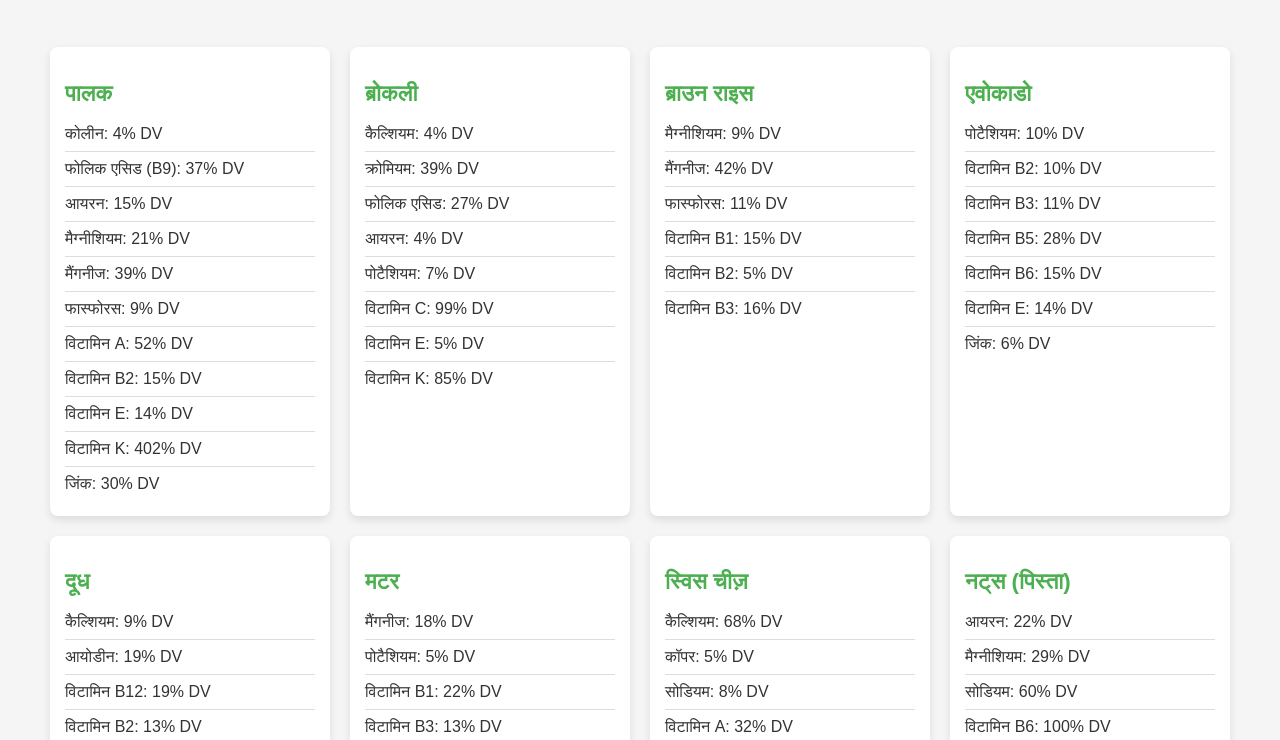
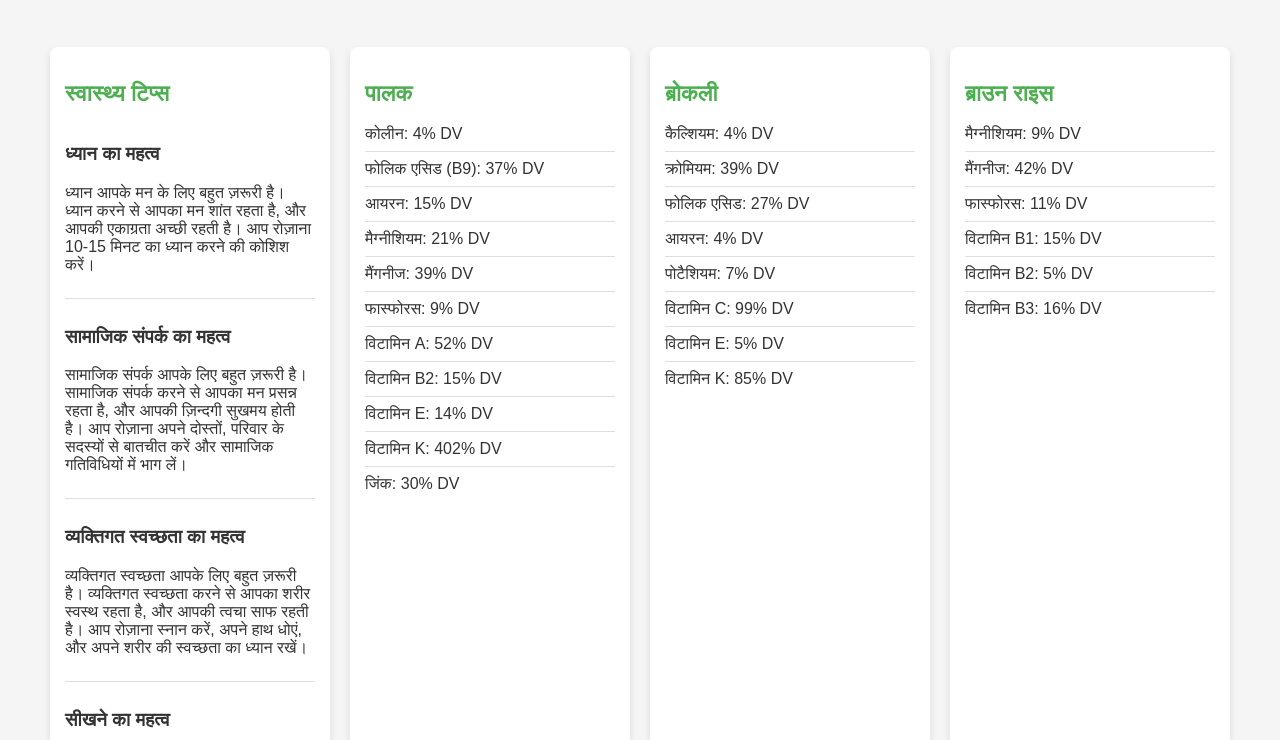
Before and after one commit to Wise-oo7/FoodFable, a plain HTML site: page Hindi2.html in a window 1280 px wide. Shown: the part 60-800 px from the top of the page. Drawn offline with Linux system fonts and the light colour scheme.

Commit message:
Update Hindi2.html

```diff
--- a/Hindi2.html
+++ b/Hindi2.html
@@ -3,7 +3,7 @@
 <head>
     <meta charset="UTF-8">
     <meta name="viewport" content="width=device-width, initial-scale=1.0">
-    <title>VitalMeal%</title>
+    <title>Meal</title>
     <style>
         body {
             font-family: Arial, sans-serif;
@@ -73,6 +73,28 @@
 <body>
     <h1>पोषण संबंधी जानकारी</h1>
     <div class="container">
+	<div class="card">
+  <h2>स्वास्थ्य टिप्स</h2>
+  <ul>
+    <li>
+      <h3>ध्यान का महत्व</h3>
+      <p>ध्यान आपके मन के लिए बहुत ज़रूरी है। ध्यान करने से आपका मन शांत रहता है, और आपकी एकाग्रता अच्छी रहती है। आप रोज़ाना 10-15 मिनट का ध्यान करने की कोशिश करें।</p>
+    </li>
+    <li>
+      <h3>सामाजिक संपर्क का महत्व</h3>
+      <p>सामाजिक संपर्क आपके लिए बहुत ज़रूरी है। सामाजिक संपर्क करने से आपका मन प्रसन्न रहता है, और आपकी ज़िन्दगी सुखमय होती है। आप रोज़ाना अपने दोस्तों, परिवार के सदस्यों से बातचीत करें और सामाजिक गतिविधियों में भाग लें।</p>
+    </li>
+    <li>
+      <h3>व्यक्तिगत स्वच्छता का महत्व</h3>
+      <p>व्यक्तिगत स्वच्छता आपके लिए बहुत ज़रूरी है। व्यक्तिगत स्वच्छता करने से आपका शरीर स्वस्थ रहता है, और आपकी त्वचा साफ रहती है। आप रोज़ाना स्नान करें, अपने हाथ धोएं, और अपने शरीर की स्वच्छता का ध्यान रखें।</p>
+    </li>
+    <li>
+      <h3>सीखने का महत्व</h3>
+      <p>सीखना आपके लिए बहुत ज़रूरी है। सीखने से आपका ज्ञान बढ़ता है, और आपकी ज़िन्दगी में सफलता मिलती है। आप रोज़ाना कुछ नया सीखने की कोशिश करें, चाहे वह किताब पढ़ना हो, ऑनलाइन कोर्स करना हो, या कोई नया कौशल सीखना हो।</p>
+    </li>
+  </ul>
+</div>
+
         <div class="card">
             <h2>पालक</h2>
             <ul>
```
